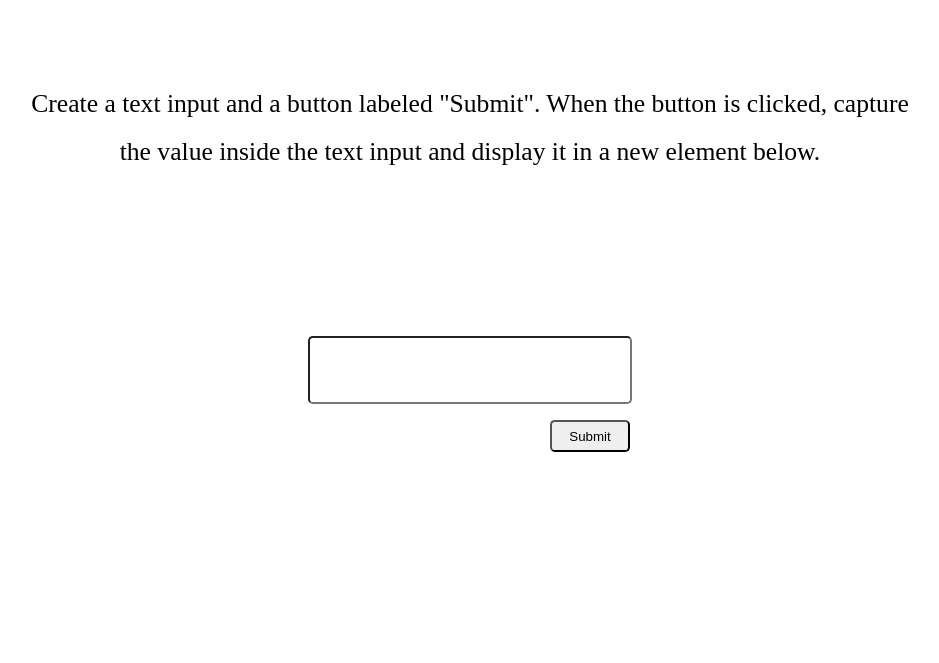
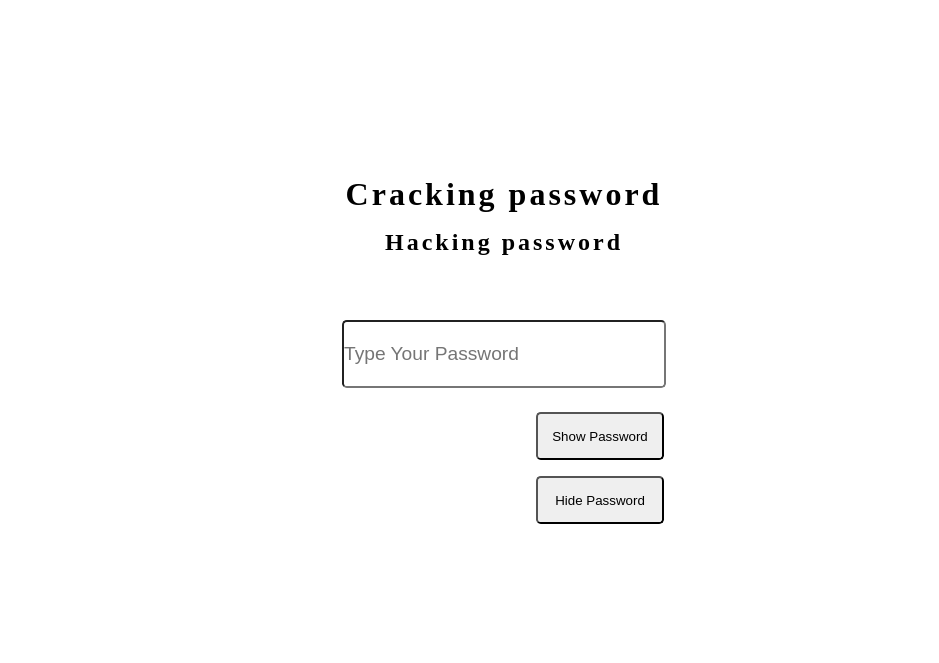
Before and after one commit to Ibad-Ahmed-Khan/JavaScript-projects-, a plain HTML site: page Project-5/index.html in a window 1280 px wide. Shown: the whole page, without its empty margins (170-1109 px from the left). Drawn offline with Linux system fonts and the light colour scheme.

Commit message:
project 5 password

```diff
--- a/Project-5/index.html
+++ b/Project-5/index.html
@@ -7,16 +7,11 @@
     <link rel="stylesheet" href="style.css" />
   </head>
   <body>
-    <p>
-      Create a text input and a button labeled "Submit". When the button is
-      clicked, capture the value inside the text input and display it in a new
-      element below.
-    </p>
-    <input class="write" type="text" name="" id="" />
-    <div class="block"><button class="btn">submit</button></div>
-    <li></li>
-    <div id="two"></div>
-    <div id="three"></div>
+    <h1>Cracking password</h1>
+    <h2>Hacking password</h2>
+    <input id="password" placeholder="type your password" type="text" />
+    <div class="block"><button class="btn2">show password</button></div>
+    <div class="block"><button class="btn">hide password</button></div>
     <script src="script.js"></script>
   </body>
 </html>
--- a/Project-5/script.js
+++ b/Project-5/script.js
@@ -1,24 +1,21 @@
 const write = document.querySelector(".write");
 const btn = document.querySelector(".btn");
-const li = document.querySelector("li");
-const two = document.querySelector("#two");
-const three = document.querySelector("#three");
-
-let count = 0;
+const btn2 = document.querySelector(".btn2");
 
 btn.addEventListener("click", function () {
-  count++;
-  if (count == 1) {
-    li.textContent = write.value;
-    write.value = "";
-  }
-  if (count == 2) {
-    two.textContent = write.value;
-    write.value = "";
-  }
-
-  if (count == 3) {
-    three.textContent = write.value;
-    write.value = "";
+  let x = document.getElementById("password");
+  if (x.type === password) {
+    x.type = "text";
+  } else {
+    x.type = "password";
   }
 });
+
+btn2.addEventListener("click", function () {
+  let x = document.getElementById("password");
+  if (x.type !== password) {
+    x.type = "text";
+  } else {
+    x.type = "password";
+  }
+});
--- a/Project-5/style.css
+++ b/Project-5/style.css
@@ -8,24 +8,24 @@ body {
   display: flex;
   flex-direction: column;
   align-items: center;
-  margin-top: 5rem;
+  position: fixed;
+  top: 10rem;
+  left: 40%;
 }
 
-p {
-  /* border: 1px solid red; */
-  font-size: 1.6rem;
-  margin-inline: 12rem;
-  text-align: center;
-  line-height: 3rem;
-  margin-bottom: 10rem;
+h1,
+h2 {
+  margin-top: 1rem;
+  letter-spacing: 3px;
 }
 
-.write {
+#password {
   height: 4rem;
   width: 20rem;
   border-radius: 0.3rem;
   font-size: 1.2rem;
   text-transform: capitalize;
+  margin-top: 4rem;
 }
 
 .block {
@@ -37,25 +37,12 @@ p {
   justify-content: flex-end;
 }
 
-.btn {
-  height: 2rem;
-  width: 5rem;
+.btn,
+.btn2 {
+  height: 3rem;
+  width: 8rem;
   border-radius: 0.3rem;
   text-transform: capitalize;
   cursor: pointer;
+  margin-top: 2rem;
 }
-
-li,
-#two,
-#three {
-  /* border: 2px solid red; */
-  width: 20rem;
-  height: 4rem;
-  font-size: 1.2rem;
-  display: flex;
-  align-items: center;
-  text-transform: capitalize;
-  font-weight: 600;
-  letter-spacing: 2px;
-  /* border: 2px solid red; */
-}
```
